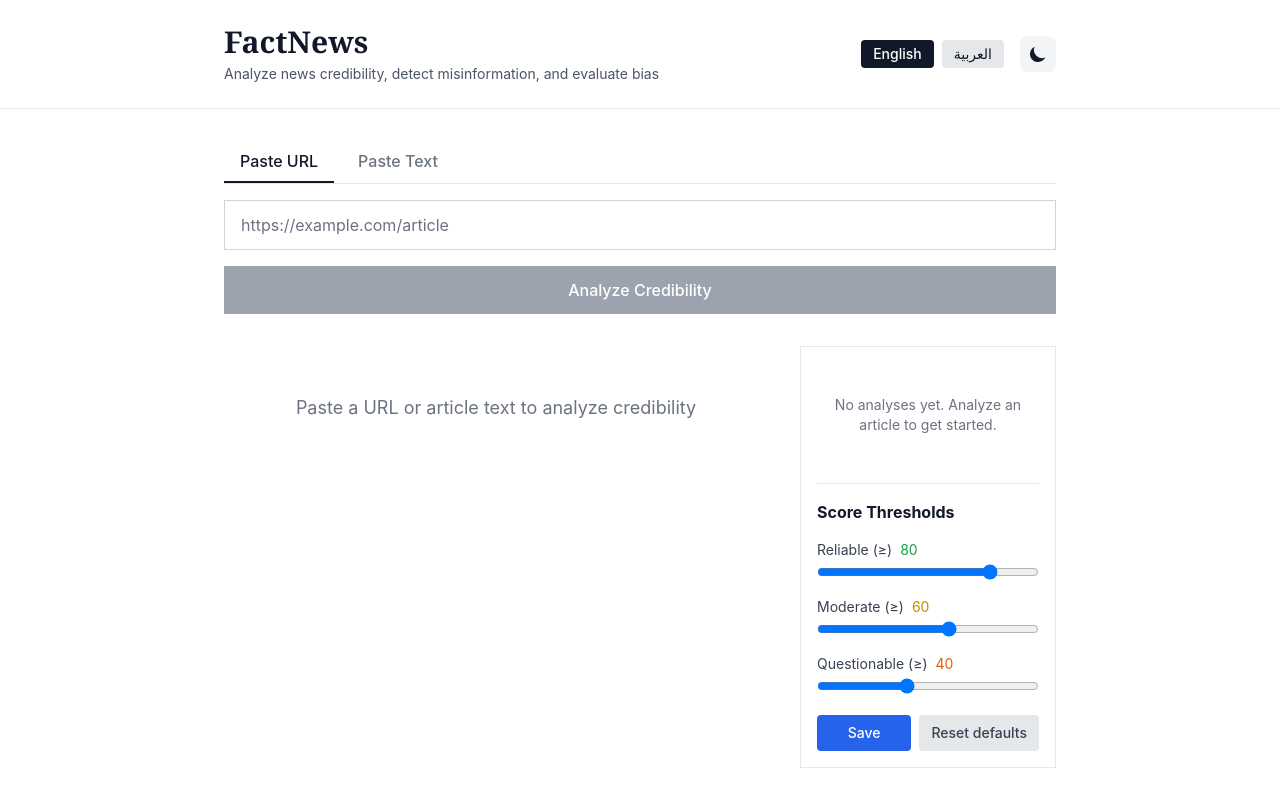
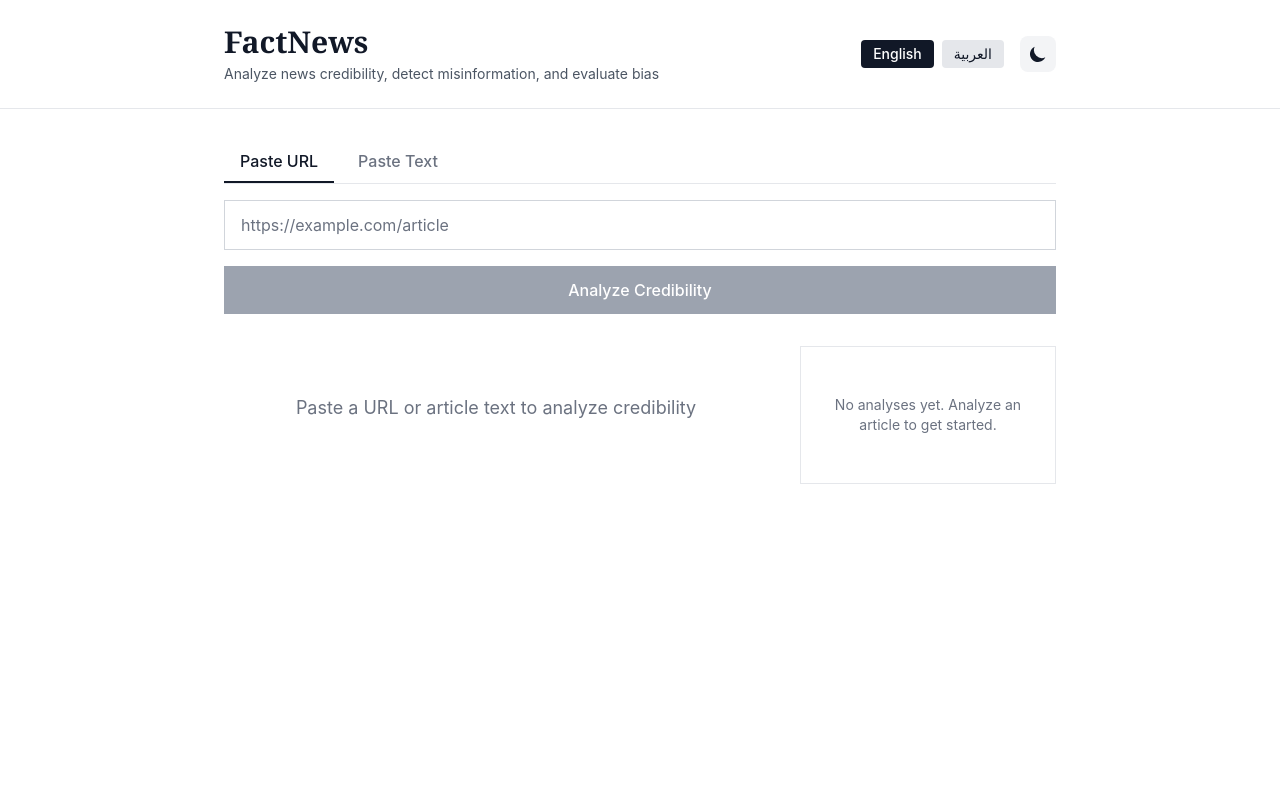
Before and after one commit to abouguri/Quanta, a Next.js app: page / in a window 1280 px wide. Shown: the top 790 px of the page. Built offline with nearby package versions, Linux system fonts and the light colour scheme.

Commit message:
Remove color threshold settings n keep only history and copy features

```diff
--- a/app/page.tsx
+++ b/app/page.tsx
@@ -8,7 +8,6 @@ import { ThemeToggle } from '@/components/ThemeToggle'
 import { LanguageSelector } from '@/components/LanguageSelector'
 import { CopyButton } from '@/components/CopyButton'
 import { AnalysisHistory } from '@/components/AnalysisHistory'
-import { ColorThemeSettings } from '@/components/ColorThemeSettings'
 import { useTranslation } from '@/lib/i18n'
 import { saveAnalysis } from '@/lib/history'
 
@@ -157,7 +156,6 @@ export default function Home() {
             </div>
             <div className="lg:col-span-1 bg-white dark:bg-gray-800 border border-gray-200 dark:border-gray-700 p-4 rounded-none">
               <AnalysisHistory />
-              <ColorThemeSettings />
             </div>
           </div>
         )}
@@ -168,7 +166,6 @@ export default function Home() {
             <div className="lg:col-span-2" />
             <div className="lg:col-span-1 bg-white dark:bg-gray-800 border border-gray-200 dark:border-gray-700 p-4 rounded-none">
               <AnalysisHistory />
-              <ColorThemeSettings />
             </div>
           </div>
         )}
--- a/components/ColorThemeSettings.tsx
+++ /dev/null
@@ -1,124 +0,0 @@
-'use client'
-
-import { useState, useEffect } from 'react'
-import type { ColorTheme } from '@/lib/colorTheme'
-import { getColorTheme, saveColorTheme, resetColorTheme, DEFAULT_THEME } from '@/lib/colorTheme'
-import { useTranslation } from '@/lib/i18n'
-
-export function ColorThemeSettings() {
-  const [theme, setTheme] = useState<ColorTheme>(DEFAULT_THEME)
-  const [mounted, setMounted] = useState(false)
-  const [saved, setSaved] = useState(false)
-  const { t } = useTranslation()
-
-  useEffect(() => {
-    setTheme(getColorTheme())
-    setMounted(true)
-  }, [])
-
-  if (!mounted) return null
-
-  const handleChange = (key: keyof ColorTheme, value: number) => {
-    setTheme(prev => ({ ...prev, [key]: value }))
-    setSaved(false)
-  }
-
-  const handleSave = () => {
-    try {
-      saveColorTheme(theme)
-      setSaved(true)
-      setTimeout(() => setSaved(false), 2000)
-    } catch (err) {
-      alert(err instanceof Error ? err.message : 'Error saving theme')
-    }
-  }
-
-  const handleReset = () => {
-    if (confirm(t('settings.confirmReset'))) {
-      resetColorTheme()
-      setTheme(DEFAULT_THEME)
-      setSaved(true)
-      setTimeout(() => setSaved(false), 2000)
-    }
-  }
-
-  return (
-    <div className="space-y-4 border-t border-gray-200 dark:border-gray-700 pt-4 mt-4">
-      <h3 className="font-bold text-gray-900 dark:text-white">{t('settings.title')}</h3>
-
-      <div className="space-y-3 text-sm">
-        <div>
-          <label className="block text-gray-700 dark:text-gray-300 mb-1">
-            {t('settings.reliableMin')}
-            <span className="text-green-600 dark:text-green-400 ml-2">{theme.reliableMin}</span>
-          </label>
-          <input
-            type="range"
-            min="0"
-            max="100"
-            value={theme.reliableMin}
-            onChange={(e) => handleChange('reliableMin', Math.min(parseInt(e.target.value), theme.moderateMin))}
-            className="w-full"
-          />
-        </div>
-
-        <div>
-          <label className="block text-gray-700 dark:text-gray-300 mb-1">
-            {t('settings.moderateMin')}
-            <span className="text-yellow-600 dark:text-yellow-400 ml-2">{theme.moderateMin}</span>
-          </label>
-          <input
-            type="range"
-            min="0"
-            max="100"
-            value={theme.moderateMin}
-            onChange={(e) => {
-              const val = parseInt(e.target.value)
-              const newVal = Math.max(val, theme.reliableMin - 1)
-              handleChange('moderateMin', Math.min(newVal, theme.questionableMin))
-            }}
-            className="w-full"
-          />
-        </div>
-
-        <div>
-          <label className="block text-gray-700 dark:text-gray-300 mb-1">
-            {t('settings.questionableMin')}
-            <span className="text-orange-600 dark:text-orange-400 ml-2">{theme.questionableMin}</span>
-          </label>
-          <input
-            type="range"
-            min="0"
-            max="100"
-            value={theme.questionableMin}
-            onChange={(e) => {
-              const val = parseInt(e.target.value)
-              const newVal = Math.max(val, theme.moderateMin - 1)
-              handleChange('questionableMin', newVal)
-            }}
-            className="w-full"
-          />
-        </div>
-      </div>
-
-      <div className="flex gap-2">
-        <button
-          onClick={handleSave}
-          className={`flex-1 px-3 py-2 text-sm font-medium rounded transition-colors ${
-            saved
-              ? 'bg-green-100 dark:bg-green-900/30 text-green-700 dark:text-green-400'
-              : 'bg-blue-600 dark:bg-blue-700 text-white hover:bg-blue-700 dark:hover:bg-blue-600'
-          }`}
-        >
-          {saved ? t('settings.saved') : t('settings.save')}
-        </button>
-        <button
-          onClick={handleReset}
-          className="px-3 py-2 text-sm font-medium text-gray-700 dark:text-gray-300 bg-gray-200 dark:bg-gray-700 hover:bg-gray-300 dark:hover:bg-gray-600 rounded transition-colors"
-        >
-          {t('settings.reset')}
-        </button>
-      </div>
-    </div>
-  )
-}
--- a/lib/colorTheme.ts
+++ /dev/null
@@ -1,54 +0,0 @@
-export interface ColorTheme {
-  reliableMin: number  // >= this = green (reliable)
-  moderateMin: number  // >= this = yellow (moderate)
-  questionableMin: number // >= this = orange (questionable)
-  // < questionableMin = red (high risk)
-}
-
-export const DEFAULT_THEME: ColorTheme = {
-  reliableMin: 80,
-  moderateMin: 60,
-  questionableMin: 40,
-}
-
-const THEME_KEY = 'factnews_color_theme'
-
-export function getColorTheme(): ColorTheme {
-  if (typeof window === 'undefined') return DEFAULT_THEME
-
-  try {
-    const stored = localStorage.getItem(THEME_KEY)
-    if (!stored) return DEFAULT_THEME
-    const parsed = JSON.parse(stored)
-    // Validate
-    if (parsed.reliableMin > parsed.moderateMin || parsed.moderateMin > parsed.questionableMin) {
-      return DEFAULT_THEME
-    }
-    return parsed
-  } catch {
-    return DEFAULT_THEME
-  }
-}
-
-export function saveColorTheme(theme: ColorTheme): void {
-  if (typeof window === 'undefined') return
-
-  // Validate
-  if (theme.reliableMin > theme.moderateMin || theme.moderateMin > theme.questionableMin) {
-    throw new Error('Invalid thresholds: reliable > moderate > questionable')
-  }
-
-  localStorage.setItem(THEME_KEY, JSON.stringify(theme))
-}
-
-export function resetColorTheme(): void {
-  if (typeof window === 'undefined') return
-  localStorage.removeItem(THEME_KEY)
-}
-
-export function getScoreLabel(score: number, theme: ColorTheme = DEFAULT_THEME): 'reliable' | 'moderate' | 'questionable' | 'highRisk' {
-  if (score >= theme.reliableMin) return 'reliable'
-  if (score >= theme.moderateMin) return 'moderate'
-  if (score >= theme.questionableMin) return 'questionable'
-  return 'highRisk'
-}
--- a/lib/translations/ar.json
+++ b/lib/translations/ar.json
@@ -62,16 +62,6 @@
     "copied": "تم نسخها إلى الحافظة!",
     "failed": "فشل النسخ"
   },
-  "settings": {
-    "title": "عتبات الدرجات",
-    "reliableMin": "موثوق (≥)",
-    "moderateMin": "معتدل (≥)",
-    "questionableMin": "مشكوك (≥)",
-    "save": "حفظ",
-    "saved": "تم الحفظ!",
-    "reset": "إعادة تعيين",
-    "confirmReset": "إعادة تعيين عتبات الألوان إلى الإعدادات الافتراضية؟"
-  },
   "empty": {
     "message": "الصق رابط أو نص مقالة لتحليل المصداقية"
   }
--- a/lib/translations/en.json
+++ b/lib/translations/en.json
@@ -62,16 +62,6 @@
     "copied": "Copied to clipboard!",
     "failed": "Failed to copy"
   },
-  "settings": {
-    "title": "Score Thresholds",
-    "reliableMin": "Reliable (≥)",
-    "moderateMin": "Moderate (≥)",
-    "questionableMin": "Questionable (≥)",
-    "save": "Save",
-    "saved": "Saved!",
-    "reset": "Reset defaults",
-    "confirmReset": "Reset color thresholds to defaults?"
-  },
   "empty": {
     "message": "Paste a URL or article text to analyze credibility"
   }
```
